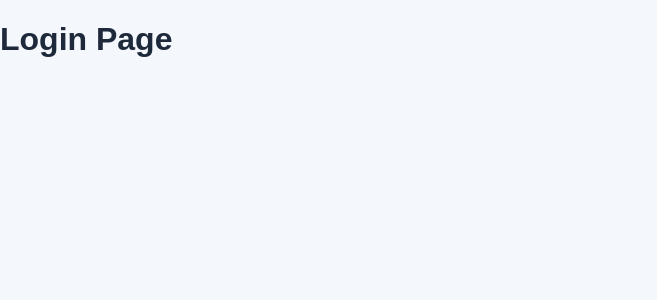
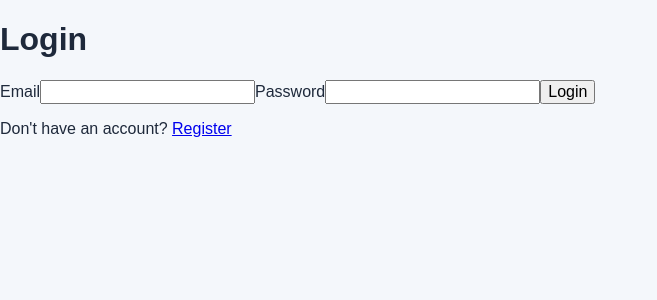
Before and after one commit to SE-Team-6/online_exam_portal, a React app in the folder frontend/: page /login in a window 1280 px wide. Shown: the top 300 px of the page, without its empty margins (0-657 px from the left). Built offline with nearby package versions, Linux system fonts and the light colour scheme; no server answers; the HTML template or start-up script is replaced by a standard one.

Commit message:
Resolve PR merge conflict by merging auth flow and question bank routes/styles in frontend app.

```diff
--- a/frontend/src/App.css
+++ b/frontend/src/App.css
@@ -1,4 +1,3 @@
-
 /* Question Bank page */
 .question-bank {
   max-width: 900px;
--- a/frontend/src/App.jsx
+++ b/frontend/src/App.jsx
@@ -1,28 +1,196 @@
-
-import { BrowserRouter, Routes, Route, Navigate } from "react-router-dom";
+import { useState } from "react";
+import {
+  BrowserRouter,
+  Routes,
+  Route,
+  Navigate,
+  Link,
+  useNavigate,
+} from "react-router-dom";
+import { apiRequest } from "./services/api";
 import ProtectedRoute from "./components/ProtectedRoute";
 import QuestionBank from "./pages/QuestionBank";
 
 function Login() {
-  return <h1>Login Page</h1>;
+  const navigate = useNavigate();
+  const [email, setEmail] = useState("");
+  const [password, setPassword] = useState("");
+  const [error, setError] = useState("");
+  const [loading, setLoading] = useState(false);
+
+  async function handleSubmit(event) {
+    event.preventDefault();
+    setError("");
+    setLoading(true);
+
+    try {
+      const data = await apiRequest("/auth/login", {
+        method: "POST",
+        body: JSON.stringify({ email, password }),
+      });
+
+      const token = data.token ?? data.accessToken;
+      const role = String(data.role ?? data.user?.role ?? "").toLowerCase();
+
+      if (!token || !["student", "admin", "instructor"].includes(role)) {
+        throw new Error("The server response is missing a valid token or role.");
+      }
+
+      sessionStorage.setItem("token", token);
+      sessionStorage.setItem("role", role);
+
+      navigate(role === "student" ? "/student" : "/admin", { replace: true });
+    } catch (err) {
+      if (err.status === 401) {
+        setError("Invalid email or password. Please try again.");
+      } else if (err.status === 423) {
+        setError("Your account is locked. Please contact the administrator.");
+      } else {
+        setError(err.message || "Unable to log in. Please try again.");
+      }
+    } finally {
+      setLoading(false);
+    }
+  }
+
+  return (
+    <main>
+      <h1>Login</h1>
+      <form onSubmit={handleSubmit}>
+        <label htmlFor="login-email">Email</label>
+        <input
+          id="login-email"
+          name="email"
+          type="email"
+          autoComplete="username"
+          value={email}
+          onChange={(event) => setEmail(event.target.value)}
+          required
+        />
+
+        <label htmlFor="login-password">Password</label>
+        <input
+          id="login-password"
+          name="password"
+          type="password"
+          autoComplete="current-password"
+          value={password}
+          onChange={(event) => setPassword(event.target.value)}
+          required
+        />
+
+        {error && <p role="alert">{error}</p>}
+
+        <button type="submit" disabled={loading}>
+          {loading ? "Logging in..." : "Login"}
+        </button>
+      </form>
+      <p>
+        Don't have an account? <Link to="/register">Register</Link>
+      </p>
+    </main>
+  );
 }
 
 function Register() {
-  return <h1>Register Page</h1>;
+  const [name, setName] = useState("");
+  const [email, setEmail] = useState("");
+  const [password, setPassword] = useState("");
+  const [error, setError] = useState("");
+  const [success, setSuccess] = useState("");
+  const [loading, setLoading] = useState(false);
+
+  async function handleSubmit(event) {
+    event.preventDefault();
+    setError("");
+    setSuccess("");
+    setLoading(true);
+
+    try {
+      await apiRequest("/auth/register", {
+        method: "POST",
+        body: JSON.stringify({ name, email, password }),
+      });
+
+      setSuccess("Registration successful. You can now log in.");
+      setName("");
+      setEmail("");
+      setPassword("");
+    } catch (err) {
+      setError(err.message || "Unable to register. Please try again.");
+    } finally {
+      setLoading(false);
+    }
+  }
+
+  return (
+    <main>
+      <h1>Register</h1>
+      <form onSubmit={handleSubmit}>
+        <label htmlFor="register-name">Full name</label>
+        <input
+          id="register-name"
+          name="name"
+          type="text"
+          autoComplete="name"
+          value={name}
+          onChange={(event) => setName(event.target.value)}
+          required
+        />
+
+        <label htmlFor="register-email">Email</label>
+        <input
+          id="register-email"
+          name="email"
+          type="email"
+          autoComplete="email"
+          value={email}
+          onChange={(event) => setEmail(event.target.value)}
+          required
+        />
+
+        <label htmlFor="register-password">Password</label>
+        <input
+          id="register-password"
+          name="password"
+          type="password"
+          autoComplete="new-password"
+          minLength={8}
+          value={password}
+          onChange={(event) => setPassword(event.target.value)}
+          required
+        />
+
+        {error && <p role="alert">{error}</p>}
+        {success && <p role="status">{success}</p>}
+
+        <button type="submit" disabled={loading}>
+          {loading ? "Registering..." : "Register"}
+        </button>
+      </form>
+      <p>
+        Already registered? <Link to="/login">Login</Link>
+      </p>
+    </main>
+  );
 }
 
 function Student() {
-  return <h1>Student Dashboard</h1>;
+  return (
+    <main>
+      <h1>Student Dashboard</h1>
+    </main>
+  );
 }
 
 function Admin() {
   return (
-    <div>
+    <main>
       <h1>Admin Dashboard</h1>
       <p>
-        <a href="/question-bank">Manage Question Bank</a>
+        <Link to="/question-bank">Manage Question Bank</Link>
       </p>
-    </div>
+    </main>
   );
 }
 
@@ -52,13 +220,6 @@ function App() {
           }
         />
 
-        {/* Temporary local preview — remove before submitting the PR */}
-        <Route
-          path="/question-bank-preview"
-          element={<QuestionBank />}
-        />
-
-        {/* Protected route for actual use */}
         <Route
           path="/question-bank"
           element={
```
